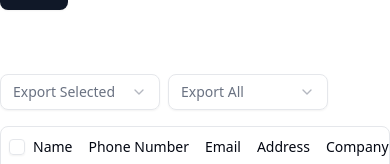
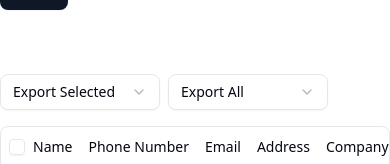
Before and after one commit to nmncode9/CMAPP, a React (Vite) app: page /contacts in a window 390 px wide. Shown: the part 286-450 px from the top of the page. Built offline with nearby package versions, Linux system fonts and the light colour scheme.

Commit message:
fix(export): Excel treating phone numbers as formula

```diff
--- a/src/components/ExportButtons.jsx
+++ b/src/components/ExportButtons.jsx
@@ -1,18 +1,27 @@
+import { writeFile, utils } from "xlsx";
+import {
+  Select,
+  SelectContent,
+  SelectItem,
+  SelectTrigger,
+  SelectValue,
+} from "./ui/select";
 import { useState } from "react";
-import { writeFile, utils } from "xlsx";
-import { Select, SelectContent, SelectItem, SelectTrigger, SelectValue } from "@/components/ui/select";
 import { useContactsStore } from "@/stores/contactsStore";
 
 export default function ExportButtons({ table }) {
+  const allContacts = useContactsStore((s) => s.contacts);
+  const [selectedExport, setSelectedExport] = useState("Export Selected");
+  const [allExport, setAllExport] = useState("Export All");
+
   if (!table) return null;
 
-  const contacts = useContactsStore((s) => s.contacts); // full list from store
-  const [selectedFormat, setSelectedFormat] = useState("");
-  const [allFormat, setAllFormat] = useState("");
 
-  const BASE_COLUMNS = [
+  const COLUMNS = [
     "First Name","Middle Name","Last Name","Phonetic First Name","Phonetic Middle Name","Phonetic Last Name","Name Prefix","Name Suffix",
     "Nickname","File As","Organization Name","Organization Title","Organization Department","Birthday","Notes","Photo","Labels",
+    "E-mail 1 - Label","E-mail 1 - Value","E-mail 2 - Label","E-mail 2 - Value",
+    "Phone 1 - Label","Phone 1 - Value","Phone 2 - Label","Phone 2 - Value",
     "Address 1 - Label","Address 1 - Formatted","Address 1 - Street","Address 1 - City","Address 1 - PO Box",
     "Address 1 - Region","Address 1 - Postal Code","Address 1 - Country","Address 1 - Extended Address",
     "Website 1 - Label","Website 1 - Value"
@@ -23,7 +32,6 @@ export default function ExportButtons({ table }) {
     const lastName = lastParts.join(" ");
     const emails = Object.entries(row.email || {});
     const phones = Object.entries(row.phone || {});
-
     const data = {
       "First Name": firstName || "",
       "Last Name": lastName || "",
@@ -44,52 +52,82 @@ export default function ExportButtons({ table }) {
     return data;
   };
 
-  const doExport = (rows, filename, format) => {
-    const data = rows.map(transformRow);
-    const dynamicColumns = Array.from(
-      new Set([
-        ...BASE_COLUMNS,
-        ...data.flatMap(d => Object.keys(d).filter(k => !BASE_COLUMNS.includes(k))),
-      ])
-    );
-    const ws = utils.json_to_sheet(data, { header: dynamicColumns });
+  // CSV sanitization function, to avoid Excel treating the cell as a formula
+  const sanitizeForCSV = (value) => {
+    if (typeof value !== "string") return value;
+    if (/^[=+\-@]/.test(value)) { // if field starts with =, +, -, or @
+      return '\u200C' + value; // prevent Excel formula parsing, u200c is a zero-width character that is often ignored
+    }
+    return value;
+  };
+
+  const exportData = (rows, filename, format) => {
+    const data = rows.map((r) => transformRow(r));
+    const ws = utils.json_to_sheet(data, { header: COLUMNS });
     const wb = utils.book_new();
     utils.book_append_sheet(wb, ws, "Contacts");
-    writeFile(wb, `${filename}.${format}`);
+
+    if (format === "csv") {
+      // sanitize sheet values
+      Object.keys(ws).forEach((cell) => {
+        if (cell[0] === "!") return;
+        ws[cell].v = sanitizeForCSV(ws[cell].v);
+      });
+      writeFile(wb, filename, { bookType: "csv" });
+    } else {
+      writeFile(wb, filename);
+    }
   };
 
-  const exportSelected = (format) => {
-    const rows = table.getSelectedRowModel().rows.map(r => r.original);
-    doExport(rows, "contacts-selected", format);
-    setSelectedFormat(""); // reset dropdown
+  const handleExportSelected = (format) => {
+    const rows = table.getSelectedRowModel().rows.map((r) => r.original);
+    if (rows.length === 0) return;
+    exportData(rows, `contacts-selected.${format}`, format);
+    setSelectedExport("Export Selected"); // reset label
   };
 
-  const exportAll = (format) => {
-    doExport(contacts, "contacts-all", format); // bypass table → use store
-    setAllFormat(""); // reset dropdown
+  const handleExportAll = (format) => {
+    exportData(allContacts, `contacts-all.${format}`, format);
+    setAllExport("Export All"); // reset label
   };
 
   return (
     <div className="flex gap-2 mb-4">
       {/* Export Selected */}
-      <Select value={selectedFormat} onValueChange={exportSelected}>
-        <SelectTrigger className="w-40">
-          <SelectValue placeholder="Export Selected" />
+      <Select
+        value={selectedExport}
+        onValueChange={(val) => {
+          if (val === "csv" || val === "xlsx") {
+            handleExportSelected(val);
+          }
+        }}
+      >
+        <SelectTrigger className="w-[160px]">
+          <SelectValue />
         </SelectTrigger>
         <SelectContent>
+          <SelectItem value="Export Selected">Export Selected</SelectItem>
+          <SelectItem value="csv">CSV</SelectItem>
           <SelectItem value="xlsx">XLS</SelectItem>
-          <SelectItem value="csv">CSV</SelectItem>
         </SelectContent>
       </Select>
 
       {/* Export All */}
-      <Select value={allFormat} onValueChange={exportAll}>
-        <SelectTrigger className="w-40">
-          <SelectValue placeholder="Export All" />
+      <Select
+        value={allExport}
+        onValueChange={(val) => {
+          if (val === "csv" || val === "xlsx") {
+            handleExportAll(val);
+          }
+        }}
+      >
+        <SelectTrigger className="w-[160px]">
+          <SelectValue />
         </SelectTrigger>
         <SelectContent>
+          <SelectItem value="Export All">Export All</SelectItem>
+          <SelectItem value="csv">CSV</SelectItem>
           <SelectItem value="xlsx">XLS</SelectItem>
-          <SelectItem value="csv">CSV</SelectItem>
         </SelectContent>
       </Select>
     </div>
```
